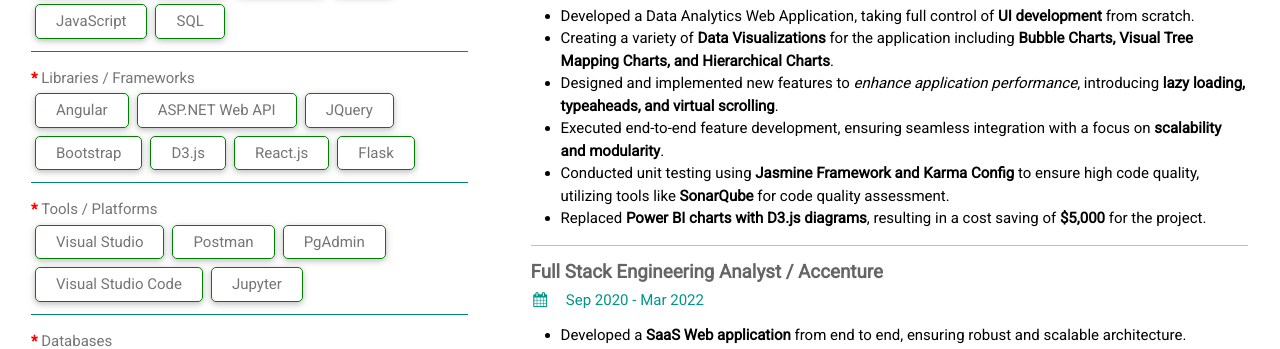
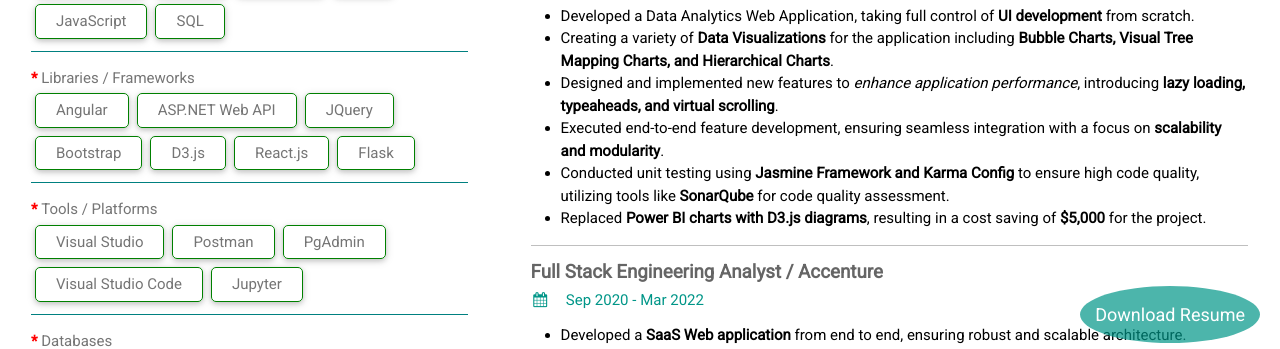
Before and after one commit to sreenu-dev/sreenu-dev.github.io, a plain HTML site: page index.html in a window 1280 px wide. Shown: the part 437-786 px from the top of the page. Drawn offline with nearby package versions, Linux system fonts and the light colour scheme.

Commit message:
Added Download resume button

```diff
--- a/index.html
+++ b/index.html
@@ -433,6 +433,10 @@
         <!-- End Page Container -->
       </div>
 
+      <div class="resume-button">
+        <button onclick="downloadResume()">Download Resume</button>
+      </div>
+
       <!-- Footer. This section contains an ad for W3Schools Spaces. You can leave it to support us. -->
       <footer class="w3-container w3-teal w3-center w3-margin-top">
         <p>Find me on social media.</p>
--- a/moving_div.js
+++ b/moving_div.js
@@ -67,3 +67,7 @@
 moveDiv(div1, -1, 1);
 moveDiv(div2, -1, -1);
 moveDiv(div3, 1, -1)
+
+function downloadResume(){
+    window.open('https://drive.google.com/file/d/13fUBXVFgmMXzXRQrqJj8vIiX3iBJa8Bz/view?usp=sharing', '_blank');
+}
--- a/style.css
+++ b/style.css
@@ -87,3 +87,26 @@
 .w3-teal{
     background-color: darkgreen !important;
 }
+
+.resume-button {
+    position: fixed;
+    bottom: 20px;
+    right: 20px;
+    z-index: 1000;
+    opacity: 0.7;
+  }
+
+  .resume-button button {
+    background-color: #009688;
+    color: white;
+    border: none;
+    border-radius: 50%;
+    padding: 15px;
+    font-size: 18px;
+    cursor: pointer;
+  }
+
+  .resume-button button:hover {
+    opacity: 1;
+    background-color: #00796b;
+  }
```
